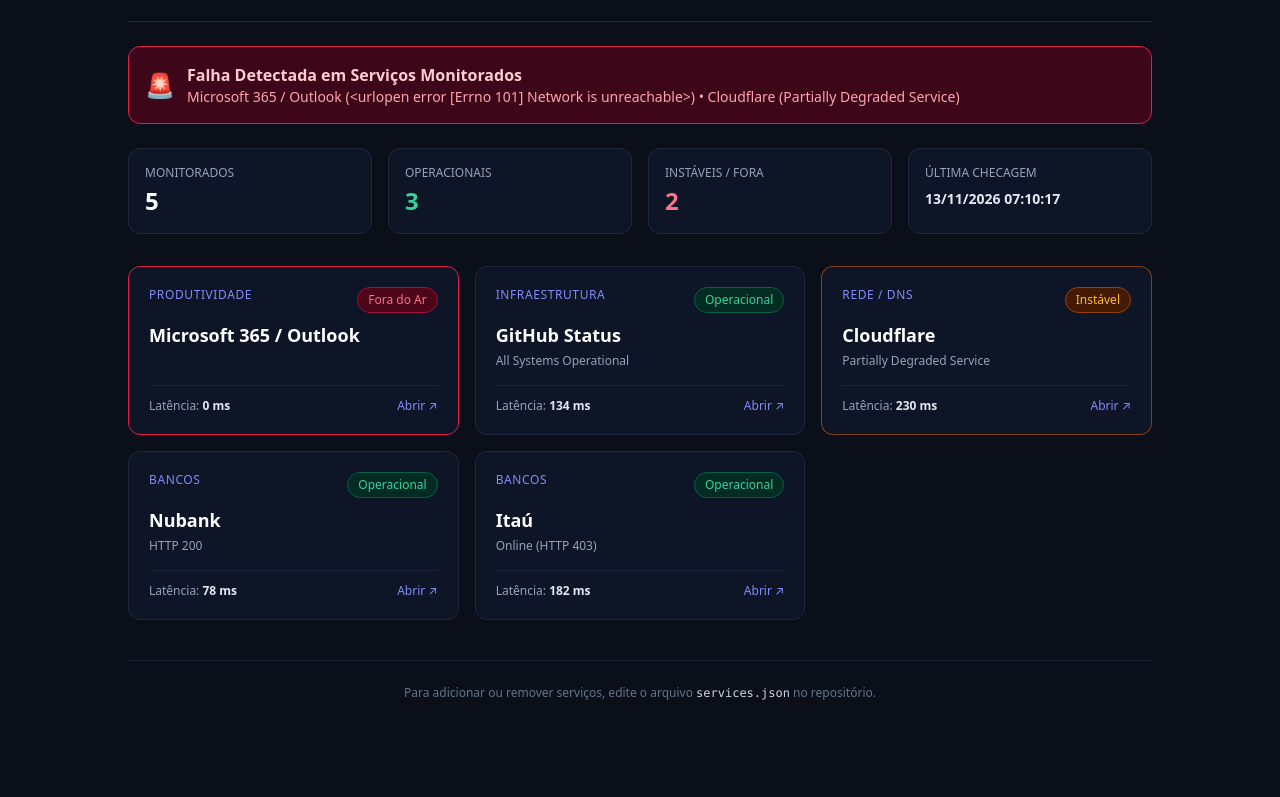
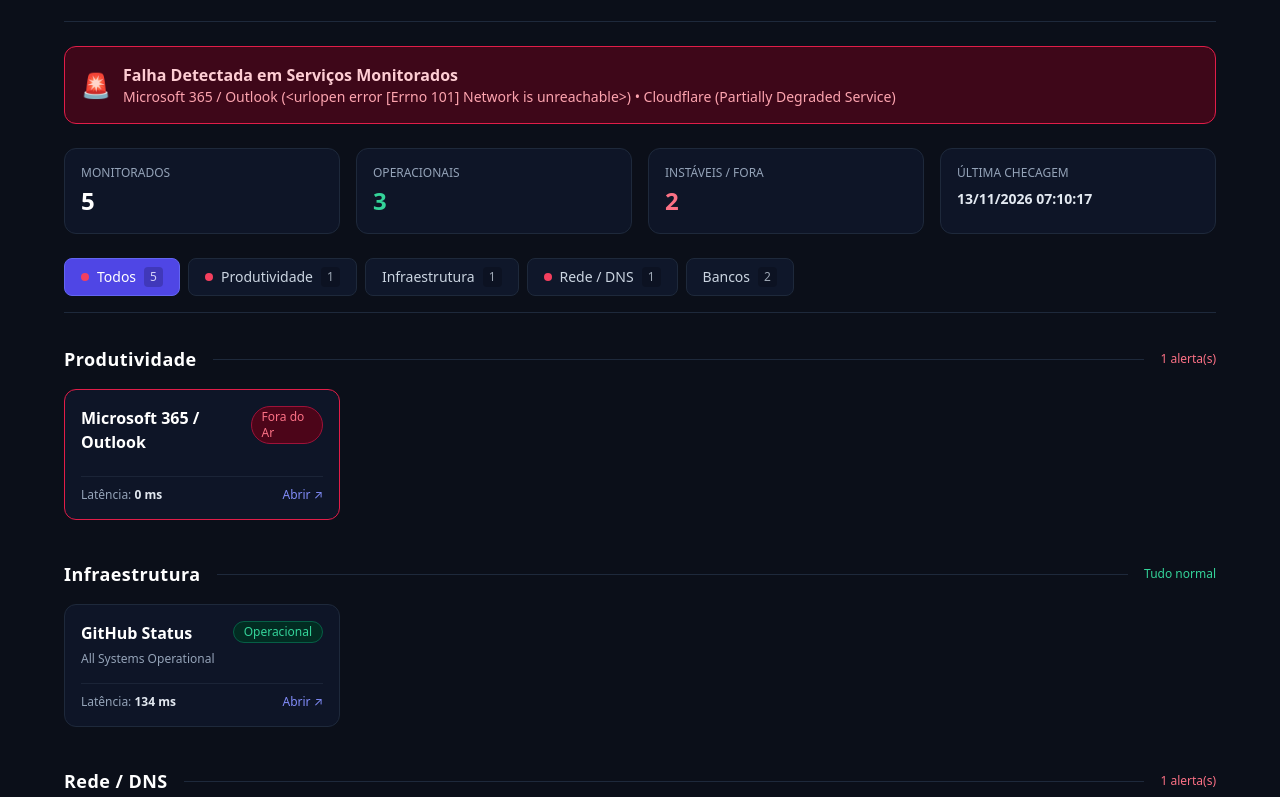
Before and after one commit to Duzanjos/Duzanjos.github.io, a plain HTML site: page index.html in a window 1280 px wide. Shown: the part 91-888 px from the top of the page. Before the commit the page ends 824 px from the top, so only its background shows below. Drawn offline with nearby package versions, Linux system fonts and the light colour scheme.

Commit message:
Update index.html

```diff
--- a/index.html
+++ b/index.html
@@ -14,7 +14,7 @@
   </style>
 </head>
 <body class="min-h-screen p-4 md:p-8">
-  <div class="max-w-5xl mx-auto">
+  <div class="max-w-6xl mx-auto">
     <!-- Cabeçalho -->
     <header class="flex flex-col md:flex-row md:items-center justify-between gap-4 border-b border-slate-800 pb-6 mb-6">
       <div>
@@ -50,7 +50,7 @@
     </div>
 
     <!-- Barra de Status Geral -->
-    <div class="grid grid-cols-2 md:grid-cols-4 gap-4 mb-8">
+    <div class="grid grid-cols-2 md:grid-cols-4 gap-4 mb-6">
       <div class="bg-slate-900/90 border border-slate-800 p-4 rounded-xl">
         <p class="text-xs text-slate-400 uppercase">Monitorados</p>
         <p id="stat-total" class="text-2xl font-bold text-white mt-1">-</p>
@@ -69,16 +69,21 @@
       </div>
     </div>
 
-    <!-- Grid de Serviços -->
-    <div id="services-grid" class="grid grid-cols-1 md:grid-cols-2 lg:grid-cols-3 gap-4"></div>
+    <!-- Abas de Navegação por Categoria -->
+    <div id="category-tabs" class="flex flex-wrap items-center gap-2 border-b border-slate-800 pb-4 mb-8"></div>
 
-    <footer class="mt-10 pt-6 border-t border-slate-800/80 text-center text-xs text-slate-500">
+    <!-- Container Agrupado por Seções -->
+    <div id="sections-container" class="space-y-10"></div>
+
+    <footer class="mt-12 pt-6 border-t border-slate-800/80 text-center text-xs text-slate-500">
       Para adicionar ou remover serviços, edite o arquivo <code class="text-slate-300">services.json</code> no repositório.
     </footer>
   </div>
 
   <script>
     let alertedIds = new Set();
+    let currentTab = "Todos";
+    let lastData = null;
 
     function playBeep() {
       try {
@@ -113,63 +118,132 @@
       }
     }
 
-    async function loadStatus(manual = false) {
+    function selectTab(category) {
+      currentTab = category;
+      if (lastData) renderDashboard(lastData);
+    }
+
+    async function loadStatus() {
       try {
-        // Evita cache do GitHub Pages adicionando timestamp
         const res = await fetch(`./status.json?t=${Date.now()}`);
         if (!res.ok) throw new Error("Arquivo status.json ainda não gerado.");
-        const data = await res.json();
-        renderDashboard(data);
+        lastData = await res.json();
+        renderDashboard(lastData);
       } catch (err) {
-        document.getElementById("services-grid").innerHTML = `
-          <div class="col-span-full bg-slate-900 border border-amber-700/50 p-6 rounded-xl text-center">
-            <p class="text-amber-300 font-semibold">Aguardando primeira execução do GitHub Actions</p>
-            <p class="text-slate-400 text-sm mt-1">Vá na aba <b>Actions</b> do seu repositório no GitHub e execute o workflow <b>Monitorar Serviços</b> para gerar o primeiro status.</p>
+        document.getElementById("sections-container").innerHTML = `
+          <div class="bg-slate-900 border border-amber-700/50 p-6 rounded-xl text-center">
+            <p class="text-amber-300 font-semibold">Aguardando execução do GitHub Actions</p>
+            <p class="text-slate-400 text-sm mt-1">Vá na aba <b>Actions</b> do repositório e execute o workflow <b>Monitorar Serviços</b>.</p>
           </div>`;
       }
     }
 
-    function renderDashboard(data) {
-      const grid = document.getElementById("services-grid");
-      const services = data.services || [];
-      let up = 0, downList = [];
-
-      grid.innerHTML = services.map(s => {
+    function renderCard(s) {
       const isUp = s.status === "operational";
       const isDeg = s.status === "degraded";
-        if (isUp) up++;
-        else downList.push(s);
 
       const badge = isUp
-          ? `<span class="px-2.5 py-1 text-xs font-medium rounded-full bg-emerald-950 text-emerald-400 border border-emerald-800">Operacional</span>`
+        ? `<span class="px-2.5 py-0.5 text-xs font-medium rounded-full bg-emerald-950 text-emerald-400 border border-emerald-800">Operacional</span>`
         : isDeg
-          ? `<span class="px-2.5 py-1 text-xs font-medium rounded-full bg-amber-950 text-amber-400 border border-amber-800">Instável</span>`
-          : `<span class="px-2.5 py-1 text-xs font-medium rounded-full bg-rose-950 text-rose-400 border border-rose-800">Fora do Ar</span>`;
+        ? `<span class="px-2.5 py-0.5 text-xs font-medium rounded-full bg-amber-950 text-amber-400 border border-amber-800">Instável</span>`
+        : `<span class="px-2.5 py-0.5 text-xs font-medium rounded-full bg-rose-950 text-rose-400 border border-rose-800">Fora do Ar</span>`;
 
       const border = isUp ? "border-slate-800" : isDeg ? "border-amber-700/70" : "border-rose-600";
 
       return `
-          <div class="bg-slate-900/90 border ${border} rounded-xl p-5 flex flex-col justify-between transition hover:border-slate-600">
+        <div class="bg-slate-900/90 border ${border} rounded-xl p-4 flex flex-col justify-between transition hover:border-slate-600">
           <div>
             <div class="flex items-start justify-between gap-2">
-                <span class="text-xs font-medium text-indigo-400 uppercase tracking-wider">${s.category}</span>
+              <h3 class="text-base font-bold text-white">${s.name}</h3>
               ${badge}
             </div>
-              <h3 class="text-lg font-bold text-white mt-2">${s.name}</h3>
-              <p class="text-xs text-slate-400 mt-1 truncate">${s.detail || "OK"}</p>
+            <p class="text-xs text-slate-400 mt-1.5 truncate">${s.detail || "OK"}</p>
           </div>
-            <div class="mt-4 pt-3 border-t border-slate-800/80 flex items-center justify-between text-xs text-slate-400">
+          <div class="mt-4 pt-2.5 border-t border-slate-800/80 flex items-center justify-between text-xs text-slate-400">
             <span>Latência: <strong class="text-slate-200">${s.latency} ms</strong></span>
             <a href="${s.url}" target="_blank" class="text-indigo-400 hover:underline">Abrir ↗</a>
           </div>
         </div>`;
-      }).join("");
+    }
 
+    function renderDashboard(data) {
+      const services = data.services || [];
+      let up = 0, downList = [];
+
+      services.forEach(s => {
+        if (s.status === "operational") up++;
+        else downList.push(s);
+      });
+
+      // Contadores globais
       document.getElementById("stat-total").textContent = services.length;
       document.getElementById("stat-up").textContent = up;
       document.getElementById("stat-down").textContent = downList.length;
       document.getElementById("stat-time").textContent = data.updated_at || "-";
 
+      // Agrupar por categoria preservando ordem
+      const grouped = {};
+      services.forEach(s => {
+        const cat = s.category || "Outros";
+        if (!grouped[cat]) grouped[cat] = [];
+        grouped[cat].push(s);
+      });
+
+      const categories = Object.keys(grouped);
+      if (currentTab !== "Todos" && !categories.includes(currentTab)) {
+        currentTab = "Todos";
+      }
+
+      // Renderizar Abas
+      const tabsEl = document.getElementById("category-tabs");
+      const allTabs = ["Todos", ...categories];
+      tabsEl.innerHTML = allTabs.map(cat => {
+        const count = cat === "Todos" ? services.length : grouped[cat].length;
+        const hasIssue = cat === "Todos"
+          ? downList.length > 0
+          : grouped[cat].some(item => item.status !== "operational");
+
+        const activeClass = currentTab === cat
+          ? "bg-indigo-600 text-white border-indigo-500"
+          : "bg-slate-900 text-slate-300 border-slate-800 hover:bg-slate-800";
+
+        const dotAlert = hasIssue
+          ? `<span class="w-2 h-2 rounded-full bg-rose-500 inline-block"></span>`
+          : "";
+
+        return `
+          <button onclick="selectTab('${cat}')" class="px-4 py-2 rounded-lg text-sm font-medium border transition flex items-center gap-2 ${activeClass}">
+            ${dotAlert}
+            <span>${cat}</span>
+            <span class="text-xs opacity-75 bg-black/25 px-1.5 py-0.5 rounded">${count}</span>
+          </button>`;
+      }).join("");
+
+      // Renderizar Seções
+      const visibleCategories = currentTab === "Todos" ? categories : [currentTab];
+      const sectionsEl = document.getElementById("sections-container");
+
+      sectionsEl.innerHTML = visibleCategories.map(cat => {
+        const items = grouped[cat];
+        const catDown = items.filter(i => i.status !== "operational").length;
+        const statusLabel = catDown === 0
+          ? `<span class="text-xs text-emerald-400 font-medium">Tudo normal</span>`
+          : `<span class="text-xs text-rose-400 font-medium">${catDown} alerta(s)</span>`;
+
+        return `
+          <section>
+            <div class="flex items-center gap-4 mb-4">
+              <h2 class="text-lg font-bold text-white tracking-wide">${cat}</h2>
+              <div class="h-px bg-slate-800 flex-1"></div>
+              ${statusLabel}
+            </div>
+            <div class="grid grid-cols-1 sm:grid-cols-2 lg:grid-cols-3 xl:grid-cols-4 gap-4">
+              ${items.map(renderCard).join("")}
+            </div>
+          </section>`;
+      }).join("");
+
+      // Banner de alerta global e som
       const banner = document.getElementById("alert-banner");
       const dot = document.getElementById("global-dot");
 
@@ -195,7 +269,7 @@
     }
 
     loadStatus();
-    setInterval(loadStatus, 60000); // Recarrega a cada 1 minuto
+    setInterval(loadStatus, 60000);
   </script>
 </body>
 </html>
```
Lines whose indentation alone changed are shown as unchanged.
